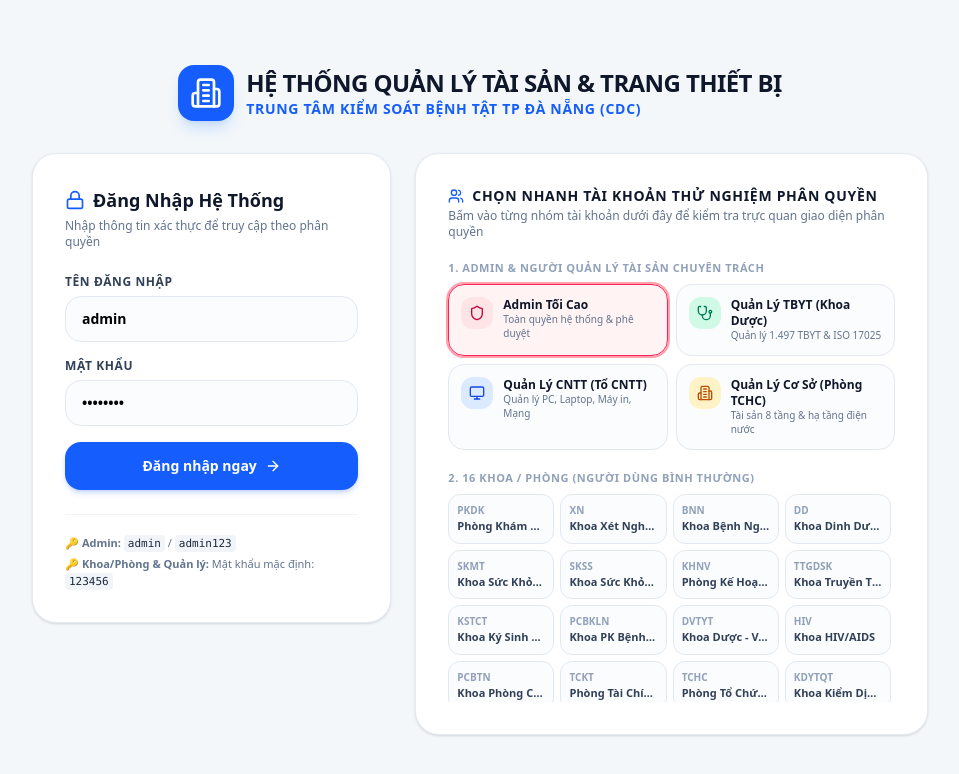
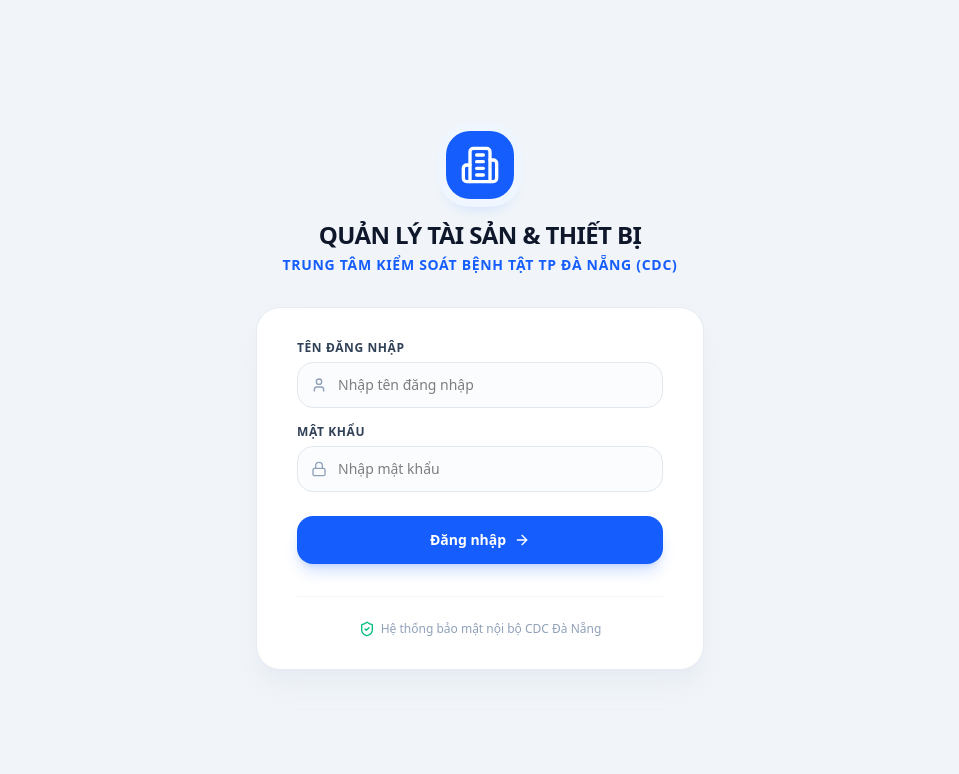
Before and after one commit to hoanpt/qlts, a React (Vite) app in the folder client/: page /login in a window 1280 px wide. Shown: the top 774 px of the page, without its empty margins (160-1119 px from the left). Built offline with nearby package versions, Linux system fonts and the light colour scheme.

Commit message:
feat: export user accounts list to DANH_SACH_USER_QLTS.txt and clean public login page

```diff
--- a/client/src/pages/Login.tsx
+++ b/client/src/pages/Login.tsx
@@ -1,66 +1,16 @@
 import React, { useState } from 'react';
 import { useNavigate } from 'react-router-dom';
 import { useAuth } from '../contexts/AuthContext';
-import {
-  Building2, Shield, Stethoscope, Monitor, UserCheck,
-  Users, KeyRound, ArrowRight, Lock, CheckCircle2
-} from 'lucide-react';
+import { Building2, Lock, User, ArrowRight, ShieldCheck } from 'lucide-react';
 import { apiPost } from '../lib/api';
 
-const SAMPLE_ACCOUNTS = [
-  {
-    category: 'Quản Trị Viên Tối Cao',
-    items: [
-      { username: 'admin', label: 'Admin Tối Cao', desc: 'Toàn quyền cấu hình, phê duyệt & quản trị hệ thống', icon: Shield, color: 'text-rose-600 bg-rose-50 border-rose-200' }
-    ]
-  },
-  {
-    category: 'Người Quản Lý Tài Sản Chuyên Trách',
-    items: [
-      { username: 'manager_duoc', label: 'Khoa Dược (TBYT)', desc: 'Quản lý TBYT, ISO 17025, thẩm định kỹ thuật', icon: Stethoscope, color: 'text-emerald-600 bg-emerald-50 border-emerald-200' },
-      { username: 'manager_cntt', label: 'Tổ CNTT', desc: 'Quản lý máy tính, thiết bị mạng, tiếp nhận SC CNTT', icon: Monitor, color: 'text-blue-600 bg-blue-50 border-blue-200' },
-      { username: 'manager_tchc', label: 'Phòng TCHC', desc: 'Quản lý cơ sở vật chất, hạ tầng tòa nhà, điện nước', icon: Building2, color: 'text-amber-600 bg-amber-50 border-amber-200' }
-    ]
-  },
-  {
-    category: '16 Khoa / Phòng (Người Dùng Bình Thường)',
-    items: [
-      { username: 'pkdk', label: 'Phòng Khám Đa Khoa' },
-      { username: 'xn', label: 'Khoa Xét Nghiệm - CĐHA - TDCN' },
-      { username: 'bnn', label: 'Khoa Bệnh Nghề Nghiệp' },
-      { username: 'dd', label: 'Khoa Dinh Dưỡng' },
-      { username: 'skmt', label: 'Khoa Sức Khỏe Môi Trường' },
-      { username: 'skss', label: 'Khoa Sức Khỏe Sinh Sản' },
-      { username: 'khnv', label: 'Phòng Kế Hoạch Nghiệp Vụ' },
-      { username: 'ttgdsk', label: 'Khoa Truyền Thông GDSK' },
-      { username: 'kstct', label: 'Khoa Ký Sinh Trùng Côn Trùng' },
-      { username: 'pcbkln', label: 'Khoa PK Bệnh Không Lây Nhiễm' },
-      { username: 'dvtyt', label: 'Khoa Dược - Vật Tư Y Tế' },
-      { username: 'hiv', label: 'Khoa HIV/AIDS' },
-      { username: 'pcbtn', label: 'Khoa Phòng Chống Bệnh Truyền Nhiễm' },
-      { username: 'tckt', label: 'Phòng Tài Chính - Kế Toán' },
-      { username: 'tchc', label: 'Phòng Tổ Chức Hành Chính' },
-      { username: 'kdytqt', label: 'Khoa Kiểm Dịch Y Tế Quốc Tế' }
-    ]
-  }
-];
-
 export default function Login() {
-  const [username, setUsername] = useState('admin');
-  const [password, setPassword] = useState('admin123');
+  const [username, setUsername] = useState('');
+  const [password, setPassword] = useState('');
   const [error, setError] = useState('');
   const [loading, setLoading] = useState(false);
   const { login } = useAuth();
   const navigate = useNavigate();
-
-  const handleQuickSelect = (u: string) => {
-    setUsername(u);
-    if (u === 'admin') {
-      setPassword('admin123');
-    } else {
-      setPassword('123456');
-    }
-  };
 
   const handleLogin = async (e: React.FormEvent) => {
     e.preventDefault();
@@ -74,10 +24,10 @@
         navigate('/');
         return;
       }
-      throw new Error(res.error || 'Đăng nhập không thành công');
+      throw new Error(res.error || 'Tên đăng nhập hoặc mật khẩu không chính xác');
     } catch (err: any) {
       console.warn('Login error:', err);
-      // Fallback
+      // Local fallback in case server was restarting
       if (username === 'admin' && (password === 'admin123' || password === 'admin')) {
         login('mock-admin-token', {
           id: 1, username: 'admin', fullName: 'Quản Trị Viên Tối Cao (Ban Giám Đốc)', role: 'ADMIN'
@@ -86,7 +36,7 @@
       } else if (password === '123456') {
         const role = username.startsWith('manager_') ? username.toUpperCase() : 'DEPARTMENT';
         login('mock-token', {
-          id: 2, username, fullName: `Tài khoản ${username.toUpperCase()}`, role, departmentId: 1
+          id: 2, username, fullName: `Khoa/Phòng ${username.toUpperCase()}`, role, departmentId: 1
         });
         navigate('/');
       } else {
@@ -98,33 +48,27 @@
   };
 
   return (
-    <div className="min-h-screen bg-slate-100/80 flex flex-col justify-center py-10 px-4 sm:px-6 lg:px-8 font-sans">
-      <div className="sm:mx-auto sm:w-full sm:max-w-4xl">
-        <div className="flex items-center justify-center gap-3">
-          <div className="p-3 bg-blue-600 rounded-2xl text-white shadow-lg shadow-blue-500/20">
-            <Building2 className="w-8 h-8" />
+    <div className="min-h-screen bg-slate-100 flex flex-col justify-center py-12 px-4 sm:px-6 lg:px-8 font-sans">
+      <div className="sm:mx-auto sm:w-full sm:max-w-md">
+        {/* CDC Logo / Icon */}
+        <div className="flex justify-center">
+          <div className="p-3.5 bg-blue-600 rounded-3xl text-white shadow-lg shadow-blue-500/25 ring-8 ring-blue-50">
+            <Building2 className="w-10 h-10" />
           </div>
-          <div>
-            <h1 className="text-xl sm:text-2xl font-black text-slate-900 tracking-tight">
-              HỆ THỐNG QUẢN LÝ TÀI SẢN & TRANG THIẾT BỊ
+        </div>
+
+        {/* Title */}
+        <h1 className="mt-5 text-center text-xl sm:text-2xl font-black text-slate-900 tracking-tight uppercase">
+          Quản Lý Tài Sản & Thiết Bị
         </h1>
-            <p className="text-xs sm:text-sm font-semibold text-blue-600 uppercase tracking-wider">
+        <p className="mt-1 text-center text-xs sm:text-sm font-semibold text-blue-600 uppercase tracking-wider">
           Trung tâm Kiểm soát bệnh tật TP Đà Nẵng (CDC)
         </p>
       </div>
-        </div>
-      </div>
 
-      <div className="mt-8 sm:mx-auto sm:w-full sm:max-w-4xl grid grid-cols-1 lg:grid-cols-12 gap-6 items-start">
-        {/* LEFT COLUMN: LOGIN FORM */}
-        <div className="lg:col-span-5 bg-white p-6 sm:p-8 rounded-3xl shadow-sm border border-slate-200/80">
-          <h2 className="text-lg font-bold text-slate-900 mb-1 flex items-center gap-2">
-            <Lock className="w-5 h-5 text-blue-600" /> Đăng Nhập Hệ Thống
-          </h2>
-          <p className="text-xs text-slate-500 mb-6">
-            Nhập thông tin xác thực để truy cập theo phân quyền
-          </p>
-
+      {/* Login Card */}
+      <div className="mt-8 sm:mx-auto sm:w-full sm:max-w-md">
+        <div className="bg-white py-8 px-6 sm:px-10 shadow-xl shadow-slate-200/50 rounded-3xl border border-slate-200/80">
           <form className="space-y-4" onSubmit={handleLogin}>
             {error && (
               <div className="bg-red-50 border border-red-200 text-red-700 px-4 py-3 rounded-2xl text-xs font-medium">
@@ -136,152 +80,51 @@
               <label className="block text-xs font-bold text-slate-700 uppercase tracking-wider mb-1.5">
                 Tên đăng nhập
               </label>
+              <div className="relative">
+                <User className="w-4 h-4 text-slate-400 absolute left-3.5 top-1/2 -translate-y-1/2" />
                 <input
                   type="text"
                   required
                   value={username}
                   onChange={e => setUsername(e.target.value)}
-                placeholder="admin, manager_duoc, pkdk, xn..."
-                className="w-full px-4 py-3 border border-slate-200 rounded-2xl text-sm font-semibold bg-slate-50/50 focus:bg-white focus:ring-2 focus:ring-blue-500 focus:border-blue-500 outline-none transition"
+                  placeholder="Nhập tên đăng nhập"
+                  className="w-full pl-10 pr-4 py-3 border border-slate-200 rounded-2xl text-sm font-medium bg-slate-50/50 focus:bg-white focus:ring-2 focus:ring-blue-500 focus:border-blue-500 outline-none transition"
                 />
+              </div>
             </div>
 
             <div>
               <label className="block text-xs font-bold text-slate-700 uppercase tracking-wider mb-1.5">
                 Mật khẩu
               </label>
+              <div className="relative">
+                <Lock className="w-4 h-4 text-slate-400 absolute left-3.5 top-1/2 -translate-y-1/2" />
                 <input
                   type="password"
                   required
                   value={password}
                   onChange={e => setPassword(e.target.value)}
-                placeholder="Mật khẩu truy cập"
-                className="w-full px-4 py-3 border border-slate-200 rounded-2xl text-sm font-semibold bg-slate-50/50 focus:bg-white focus:ring-2 focus:ring-blue-500 focus:border-blue-500 outline-none transition"
+                  placeholder="Nhập mật khẩu"
+                  className="w-full pl-10 pr-4 py-3 border border-slate-200 rounded-2xl text-sm font-medium bg-slate-50/50 focus:bg-white focus:ring-2 focus:ring-blue-500 focus:border-blue-500 outline-none transition"
                 />
               </div>
+            </div>
 
+            <div className="pt-2">
               <button
                 type="submit"
                 disabled={loading}
-              className="w-full flex items-center justify-center gap-2 py-3.5 px-4 rounded-2xl text-sm font-bold text-white bg-blue-600 hover:bg-blue-700 focus:ring-4 focus:ring-blue-100 shadow-md shadow-blue-600/20 transition cursor-pointer disabled:opacity-60"
+                className="w-full flex items-center justify-center gap-2 py-3.5 px-4 rounded-2xl text-sm font-bold text-white bg-blue-600 hover:bg-blue-700 focus:ring-4 focus:ring-blue-100 shadow-lg shadow-blue-600/20 transition cursor-pointer disabled:opacity-60"
               >
-              {loading ? 'Đang xác thực...' : 'Đăng nhập ngay'}
+                {loading ? 'Đang xác thực...' : 'Đăng nhập'}
                 <ArrowRight className="w-4 h-4" />
               </button>
+            </div>
           </form>
 
-          <div className="mt-6 pt-5 border-t border-slate-100 text-[11px] text-slate-500 space-y-1">
-            <div>🔑 <strong>Admin:</strong> <code className="bg-slate-100 px-1 py-0.5 rounded text-slate-800">admin</code> / <code className="bg-slate-100 px-1 py-0.5 rounded text-slate-800">admin123</code></div>
-            <div>🔑 <strong>Khoa/Phòng & Quản lý:</strong> Mật khẩu mặc định: <code className="bg-slate-100 px-1 py-0.5 rounded text-slate-800">123456</code></div>
-          </div>
-        </div>
-
-        {/* RIGHT COLUMN: QUICK ROLE SELECTOR FOR EASY TESTING */}
-        <div className="lg:col-span-7 bg-white p-6 sm:p-8 rounded-3xl shadow-sm border border-slate-200/80 space-y-5">
-          <div>
-            <h3 className="text-sm font-black text-slate-900 uppercase tracking-wider flex items-center gap-2">
-              <Users className="w-4 h-4 text-blue-600" /> Chọn Nhanh Tài Khoản Thử Nghiệm Phân Quyền
-            </h3>
-            <p className="text-xs text-slate-500 mt-0.5">
-              Bấm vào từng nhóm tài khoản dưới đây để kiểm tra trực quan giao diện phân quyền
-            </p>
-          </div>
-
-          {/* 1. ADMIN & MANAGERS */}
-          <div className="space-y-2">
-            <div className="text-[11px] font-bold text-slate-400 uppercase tracking-wider">
-              1. Admin & Người Quản Lý Tài Sản Chuyên Trách
-            </div>
-            <div className="grid grid-cols-1 sm:grid-cols-2 gap-2">
-              <button
-                type="button"
-                onClick={() => handleQuickSelect('admin')}
-                className={`p-3 rounded-2xl border text-left flex items-start gap-2.5 transition cursor-pointer ${
-                  username === 'admin' ? 'border-rose-500 bg-rose-50/80 ring-2 ring-rose-300' : 'border-slate-200 hover:border-slate-300 bg-slate-50/60'
-                }`}
-              >
-                <div className="p-2 rounded-xl bg-rose-100 text-rose-700 shrink-0">
-                  <Shield className="w-4 h-4" />
-                </div>
-                <div>
-                  <div className="font-bold text-xs text-slate-900">Admin Tối Cao</div>
-                  <div className="text-[10px] text-slate-500 leading-snug">Toàn quyền hệ thống & phê duyệt</div>
-                </div>
-              </button>
-
-              <button
-                type="button"
-                onClick={() => handleQuickSelect('manager_duoc')}
-                className={`p-3 rounded-2xl border text-left flex items-start gap-2.5 transition cursor-pointer ${
-                  username === 'manager_duoc' ? 'border-emerald-500 bg-emerald-50/80 ring-2 ring-emerald-300' : 'border-slate-200 hover:border-slate-300 bg-slate-50/60'
-                }`}
-              >
-                <div className="p-2 rounded-xl bg-emerald-100 text-emerald-700 shrink-0">
-                  <Stethoscope className="w-4 h-4" />
-                </div>
-                <div>
-                  <div className="font-bold text-xs text-slate-900">Quản Lý TBYT (Khoa Dược)</div>
-                  <div className="text-[10px] text-slate-500 leading-snug">Quản lý 1.497 TBYT & ISO 17025</div>
-                </div>
-              </button>
-
-              <button
-                type="button"
-                onClick={() => handleQuickSelect('manager_cntt')}
-                className={`p-3 rounded-2xl border text-left flex items-start gap-2.5 transition cursor-pointer ${
-                  username === 'manager_cntt' ? 'border-blue-500 bg-blue-50/80 ring-2 ring-blue-300' : 'border-slate-200 hover:border-slate-300 bg-slate-50/60'
-                }`}
-              >
-                <div className="p-2 rounded-xl bg-blue-100 text-blue-700 shrink-0">
-                  <Monitor className="w-4 h-4" />
-                </div>
-                <div>
-                  <div className="font-bold text-xs text-slate-900">Quản Lý CNTT (Tổ CNTT)</div>
-                  <div className="text-[10px] text-slate-500 leading-snug">Quản lý PC, Laptop, Máy in, Mạng</div>
-                </div>
-              </button>
-
-              <button
-                type="button"
-                onClick={() => handleQuickSelect('manager_tchc')}
-                className={`p-3 rounded-2xl border text-left flex items-start gap-2.5 transition cursor-pointer ${
-                  username === 'manager_tchc' ? 'border-amber-500 bg-amber-50/80 ring-2 ring-amber-300' : 'border-slate-200 hover:border-slate-300 bg-slate-50/60'
-                }`}
-              >
-                <div className="p-2 rounded-xl bg-amber-100 text-amber-700 shrink-0">
-                  <Building2 className="w-4 h-4" />
-                </div>
-                <div>
-                  <div className="font-bold text-xs text-slate-900">Quản Lý Cơ Sở (Phòng TCHC)</div>
-                  <div className="text-[10px] text-slate-500 leading-snug">Tài sản 8 tầng & hạ tầng điện nước</div>
-                </div>
-              </button>
-            </div>
-          </div>
-
-          {/* 2. 16 DEPARTMENTS */}
-          <div className="space-y-2">
-            <div className="text-[11px] font-bold text-slate-400 uppercase tracking-wider">
-              2. 16 Khoa / Phòng (Người Dùng Bình Thường)
-            </div>
-            <div className="grid grid-cols-2 sm:grid-cols-4 gap-1.5 max-h-52 overflow-y-auto pr-1">
-              {SAMPLE_ACCOUNTS[2].items.map(dept => (
-                <button
-                  key={dept.username}
-                  type="button"
-                  onClick={() => handleQuickSelect(dept.username)}
-                  className={`p-2 rounded-xl border text-left transition cursor-pointer text-[11px] font-semibold truncate ${
-                    username === dept.username
-                      ? 'border-blue-600 bg-blue-50 text-blue-800 ring-2 ring-blue-300'
-                      : 'border-slate-200 hover:border-slate-300 bg-slate-50/50 text-slate-700'
-                  }`}
-                  title={dept.label}
-                >
-                  <div className="font-bold uppercase text-[10px] text-slate-400">{dept.username}</div>
-                  <div className="truncate">{dept.label}</div>
-                </button>
-              ))}
-            </div>
+          <div className="mt-8 pt-6 border-t border-slate-100 flex items-center justify-center gap-1.5 text-slate-400 text-xs">
+            <ShieldCheck className="w-4 h-4 text-emerald-500" />
+            <span>Hệ thống bảo mật nội bộ CDC Đà Nẵng</span>
           </div>
         </div>
       </div>
```
Also changed, not shown: 1 other file (tests, documents, lock files or other folders). Lines whose indentation alone changed are shown as unchanged.
